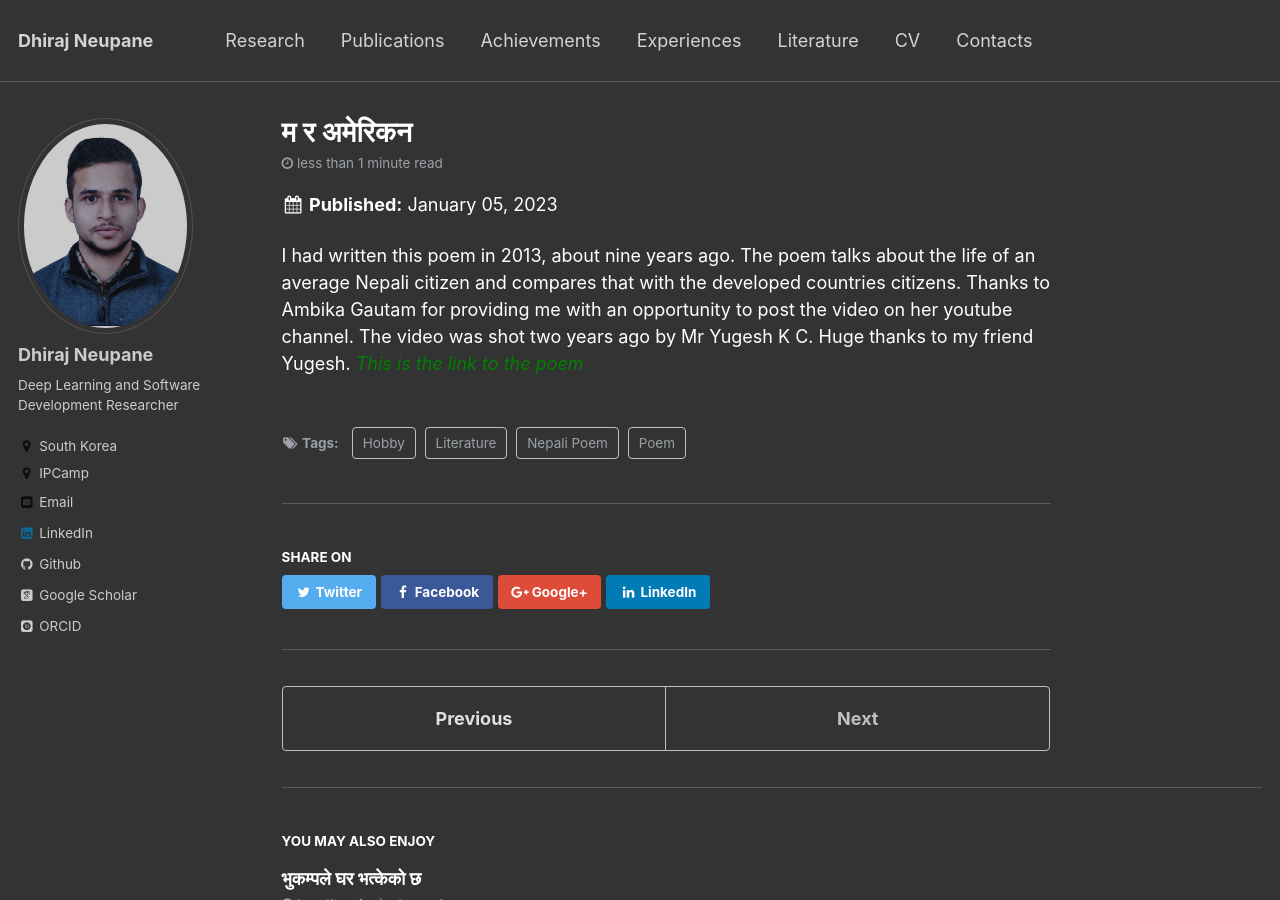
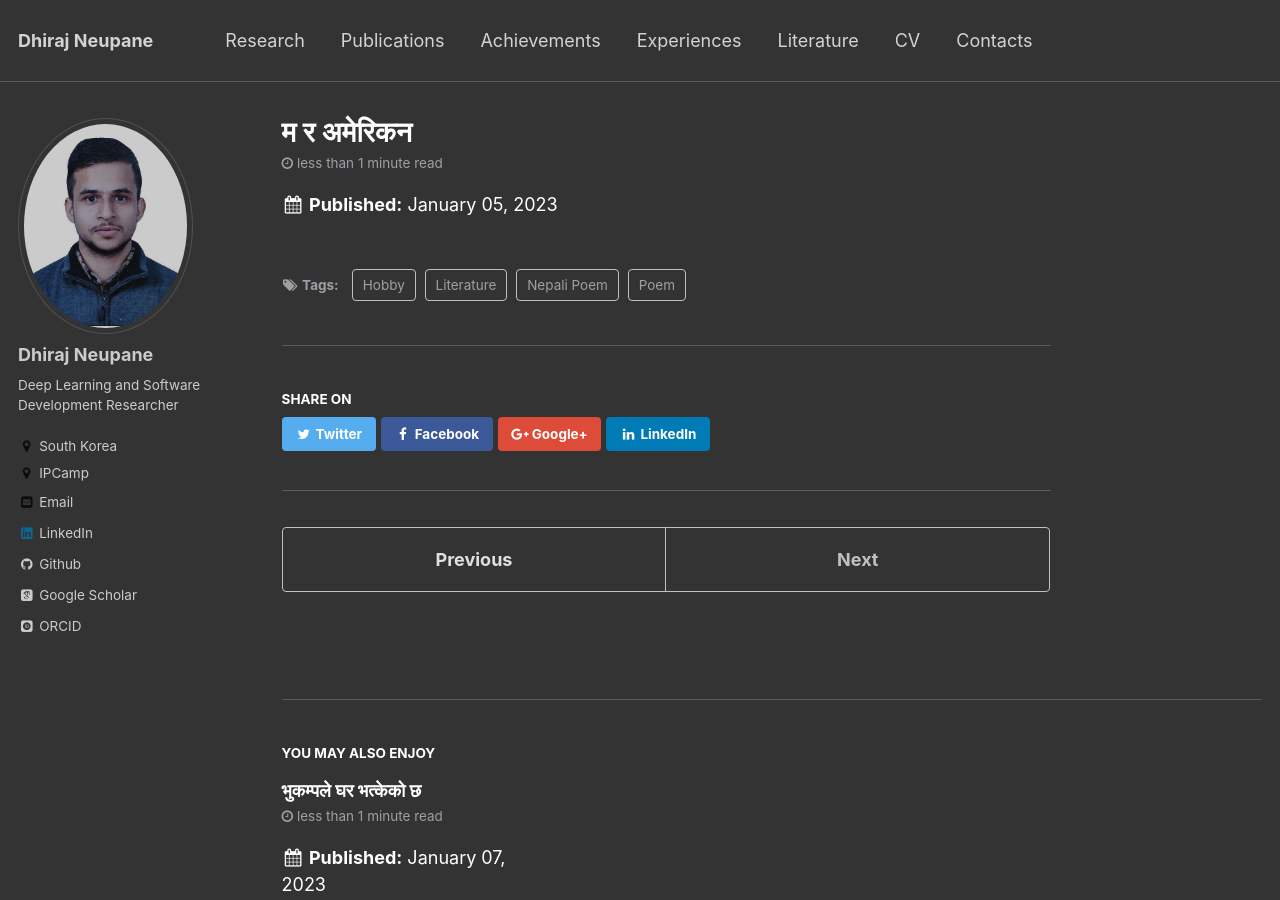
Before and after one commit to dhirajneupane/academicPortfolio, a Jekyll site: the page built from _posts/2023-01-05-poem-1.md, in a window 1280 px wide and 900 px high. Built offline with Jekyll 4.4.1, drawn with Linux system fonts in a browser that asks for light colours; some web fonts are replaced.

Commit message:
Update 2023-01-05-poem-1.md

```diff
--- a/_posts/2023-01-05-poem-1.md
+++ b/_posts/2023-01-05-poem-1.md
@@ -8,7 +8,3 @@ tags:
   - Literature
   - Hobby
 ---
-
-
- I had written this poem in 2013, about nine years ago. The poem talks about the life of an average Nepali citizen and compares that with the developed countries citizens. Thanks to Ambika Gautam for providing me with an opportunity to post the video on her youtube channel. The video was shot two years ago by Mr Yugesh K C. Huge thanks to my friend Yugesh.
-[<span style="color:green">*This is the link to the poem*</span>](https://www.youtube.com/watch?v=b8nkjvEX0mU){:target="_blank"}
```
